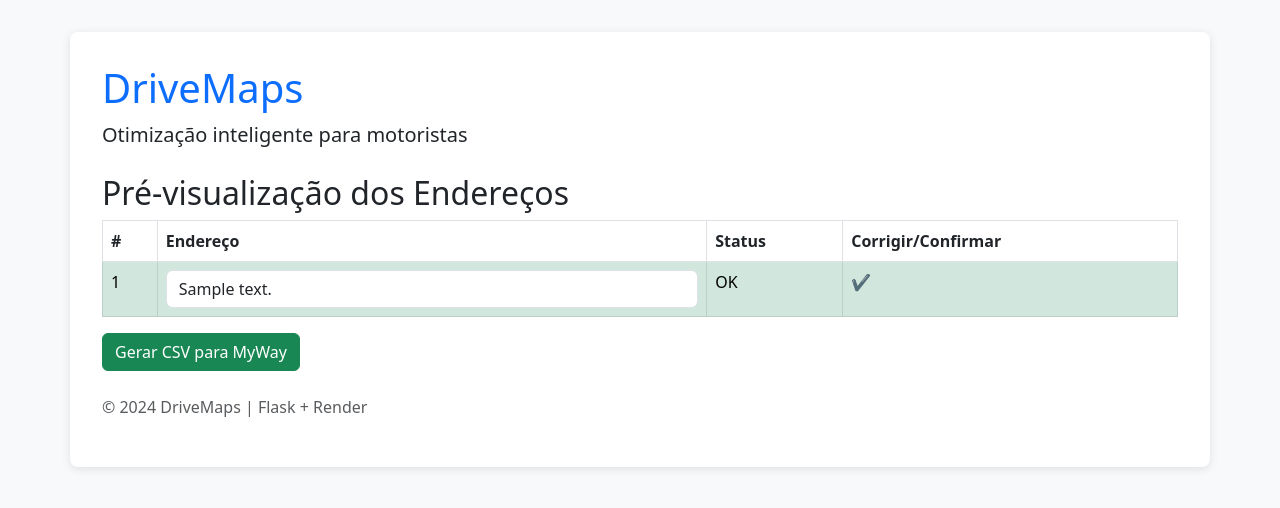
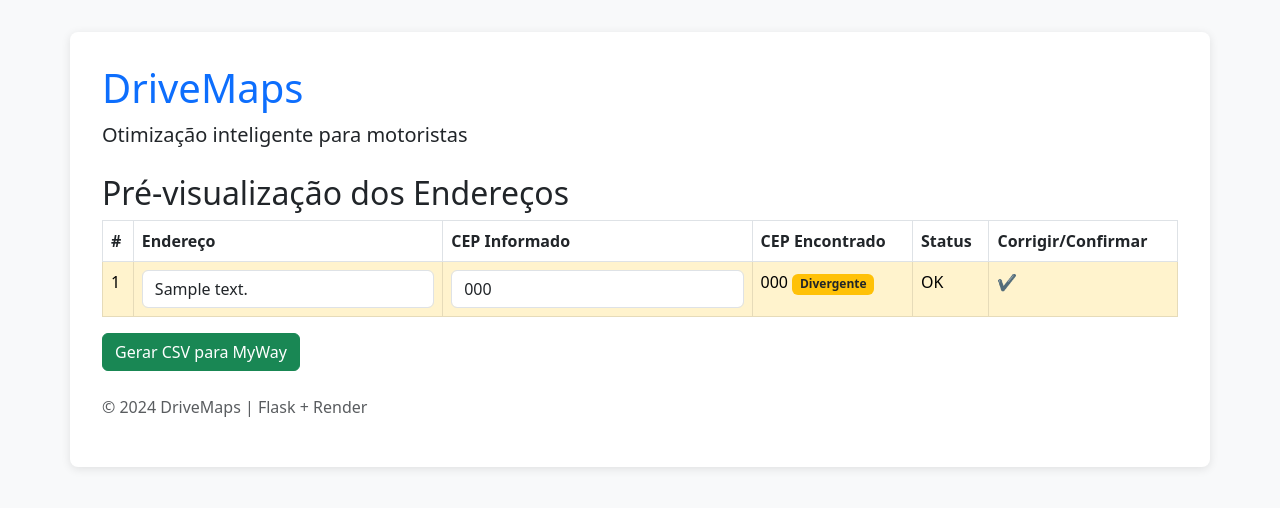
Before and after one commit to kaled182/drivemaps, a Flask app: template app/templates/preview.html in a window 1280 px wide. Shown: the top 508 px of the page. Run offline with Flask 3, Linux system fonts and the light colour scheme; the template is opened without the code that fills it: most values are stand-ins (such as "Sample title", 1, 10 or a date in 2020).

Commit message:
Update preview.html

```diff
--- a/app/templates/preview.html
+++ b/app/templates/preview.html
@@ -8,18 +8,28 @@
             <tr>
                 <th>#</th>
                 <th>Endereço</th>
+                <th>CEP Informado</th>
+                <th>CEP Encontrado</th>
                 <th>Status</th>
                 <th>Corrigir/Confirmar</th>
             </tr>
         </thead>
         <tbody>
             {% for item in lista %}
-            <tr class="{% if item['status'] == 'OK' %}table-success{% else %}table-danger{% endif %}">
+            <tr class="{% if item['status'] == 'OK' and item['cep'] == item['postal_code_encontrado'] %}table-success{% elif item['status'] == 'OK' %}table-warning{% else %}table-danger{% endif %}">
                 <td>{{ loop.index }}</td>
                 <td>
                     <input type="hidden" name="numero_pacote_{{ loop.index0 }}" value="{{item['order_number']}}">
-                    <input type="hidden" name="cep_{{ loop.index0 }}" value="{{item['cep']}}">
                     <input type="text" class="form-control" name="endereco_{{ loop.index0 }}" value="{{item['address']}}" {% if item['status']=='OK' %}readonly{% endif %}>
+                </td>
+                <td>
+                    <input type="text" class="form-control" name="cep_{{ loop.index0 }}" value="{{item['cep']}}">
+                </td>
+                <td>
+                    {{ item['postal_code_encontrado'] or "-" }}
+                    {% if item['postal_code_encontrado'] and item['cep'] != item['postal_code_encontrado'] %}
+                        <span class="badge bg-warning text-dark">Divergente</span>
+                    {% endif %}
                 </td>
                 <td>{{ item['status'] }}</td>
                 <td>
```
